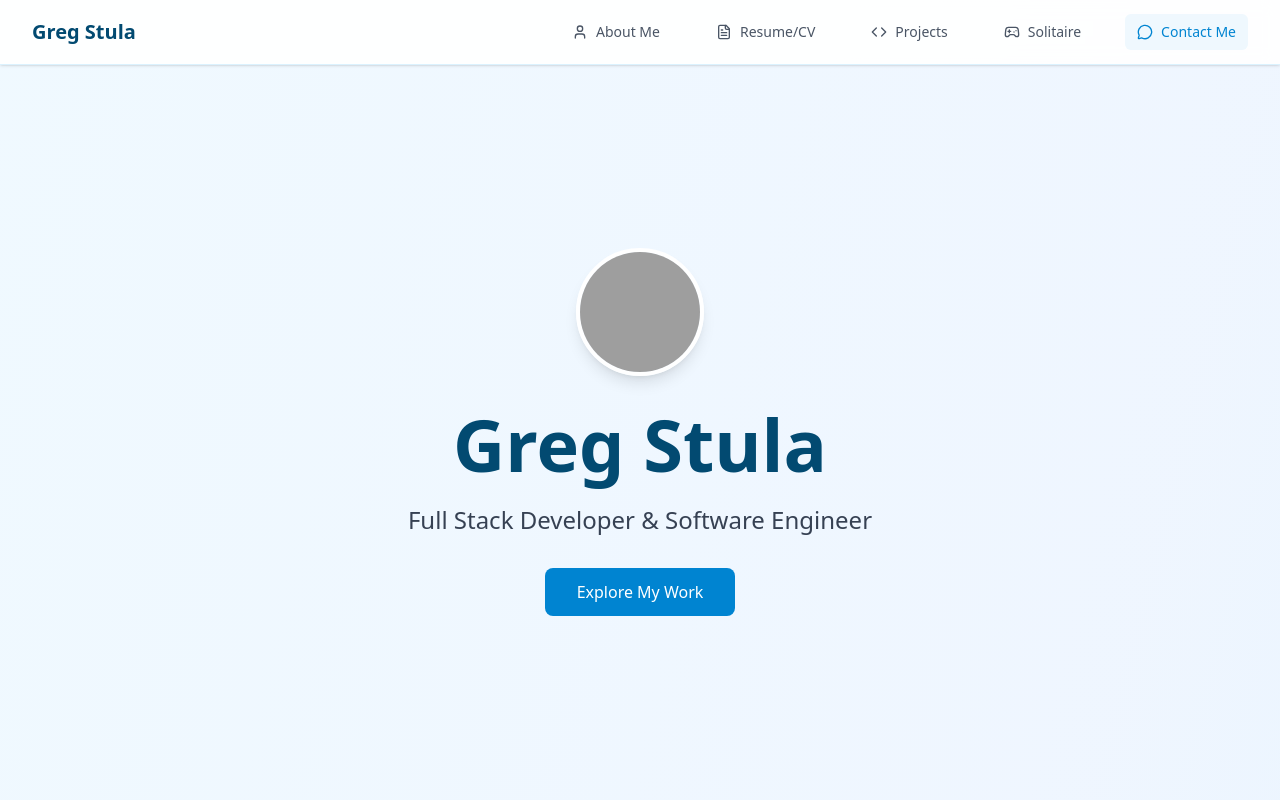
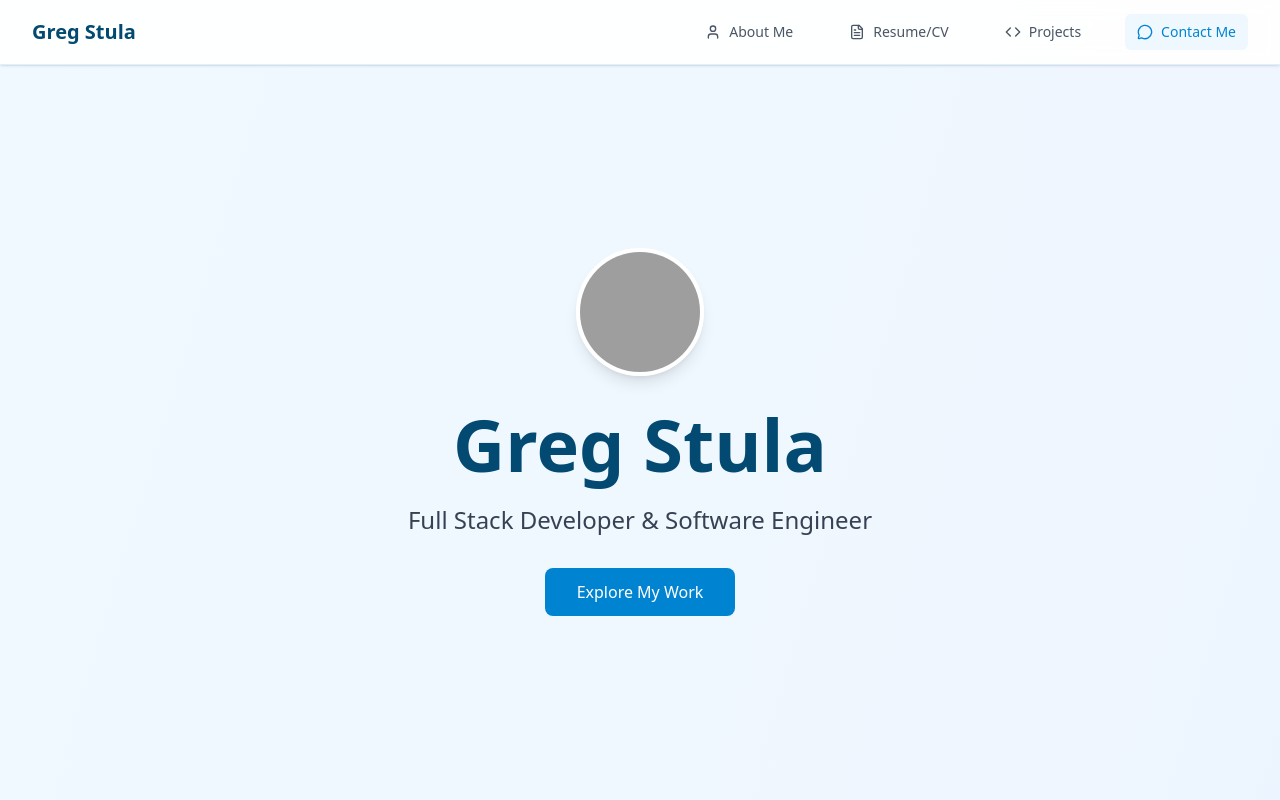
Before and after one commit to gregstula/my-portfolio, a React (Vite) app: page / in a window 1280 px wide. Shown: the top 800 px of the page. Built offline with nearby package versions, Linux system fonts and the light colour scheme; grey boxes are pictures that could not be loaded.

Commit message:
Comment out unimplemented stub

```diff
--- a/src/App.jsx
+++ b/src/App.jsx
@@ -5,7 +5,7 @@ import Hero from "./components/Hero";
 import About from "./components/About";
 import Resume from "./components/Resume";
 import Projects from "./components/Projects";
-import Solitaire from "./components/Solitaire";
+// import Solitaire from "./components/Solitaire";
 import Contact from "./components/Contact";
 
 const Portfolio = () => {
@@ -25,7 +25,7 @@ const Portfolio = () => {
   // Handle scroll spy for active section
   useEffect(() => {
     const handleScroll = () => {
-      const sections = ["about", "resume", "projects", "solitaire", "contact"];
+      const sections = ["about", "resume", "projects", "contact"];
       const scrollPosition = window.scrollY + 100;
 
       for (const sectionId of sections) {
@@ -56,7 +56,7 @@ const Portfolio = () => {
       <About />
       <Resume />
       <Projects />
-      <Solitaire />
+      {/* <Solitaire /> */}
       <Contact />
       <Footer />
     </div>
--- a/src/components/Header.jsx
+++ b/src/components/Header.jsx
@@ -16,7 +16,7 @@ const Header = ({ activeSection, scrollToSection }) => {
     { id: "about", label: "About Me", icon: User },
     { id: "resume", label: "Resume/CV", icon: FileText },
     { id: "projects", label: "Projects", icon: Code },
-    { id: "solitaire", label: "Solitaire", icon: Gamepad2 },
+    // { id: "solitaire", label: "Solitaire", icon: Gamepad2 },
     { id: "contact", label: "Contact Me", icon: MessageCircle },
   ];
 
```
